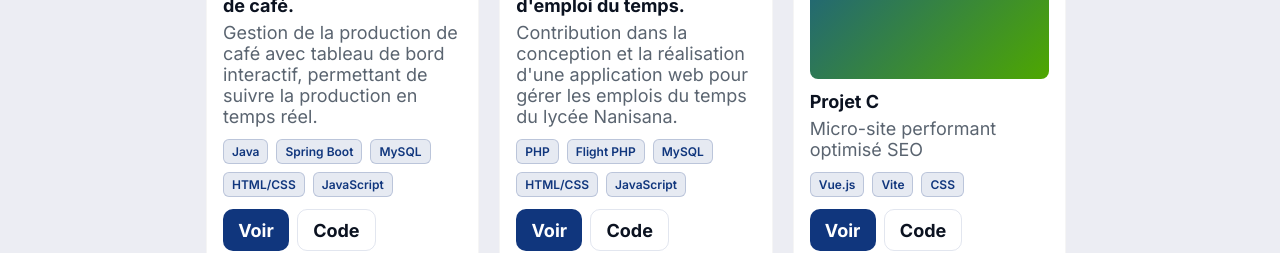
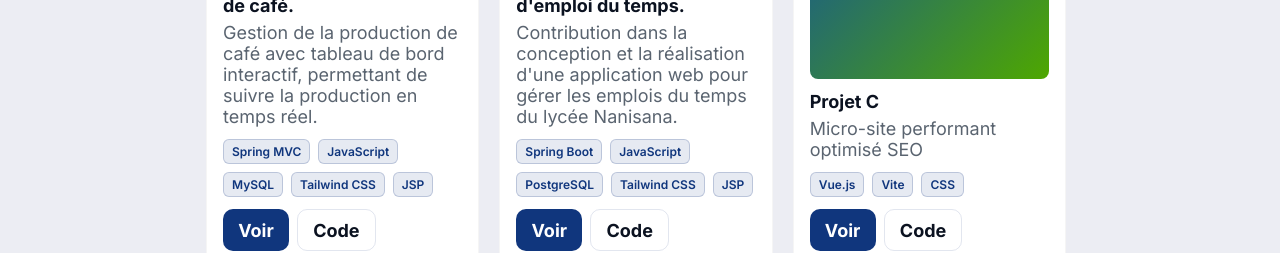
Before and after one commit to Sandratra05/portfolio, a Vue app: page / in a window 1280 px wide. Shown: the part 2640-2893 px from the top of the page. Built offline with nearby package versions, Linux system fonts and the light colour scheme.

Commit message:
Update project technologies in Projects.vue for accuracy

```diff
--- a/src/components/Projects.vue
+++ b/src/components/Projects.vue
@@ -42,7 +42,7 @@ const projects = [
     link: '#',
     repo: '#',
     image: cafeDashboardImage,
-    technologies: ['Java', 'Spring Boot', 'MySQL', 'HTML/CSS', 'JavaScript']
+    technologies: ['Spring MVC', 'JavaScript',  'MySQL', 'Tailwind CSS', 'JSP']
   },
   {
     title: 'Système de gestion de d\'emploi du temps.',
@@ -50,7 +50,7 @@ const projects = [
     link: '#',
     repo: '#',
     image: loginLycee,
-    technologies: ['PHP', 'Flight PHP', 'MySQL', 'HTML/CSS', 'JavaScript']
+    technologies: ['Spring Boot', 'JavaScript', 'PostgreSQL', 'Tailwind CSS', 'JSP']
   },
   {
     title: 'Projet C',
```
